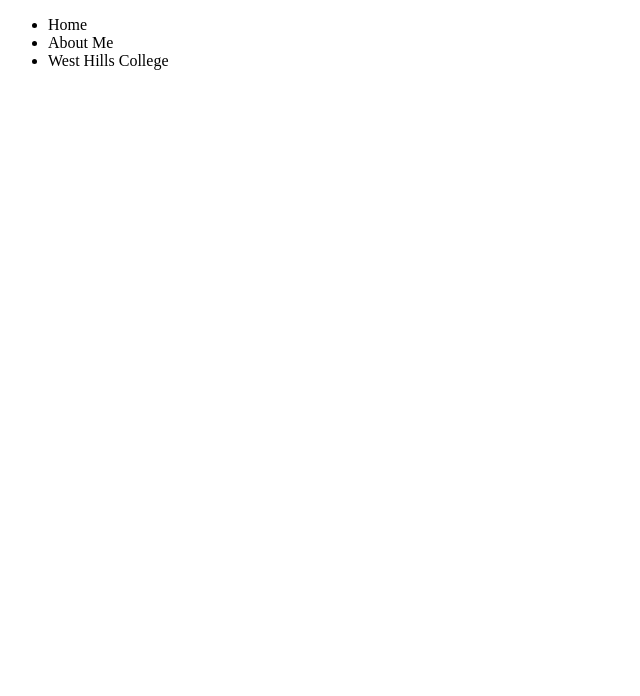
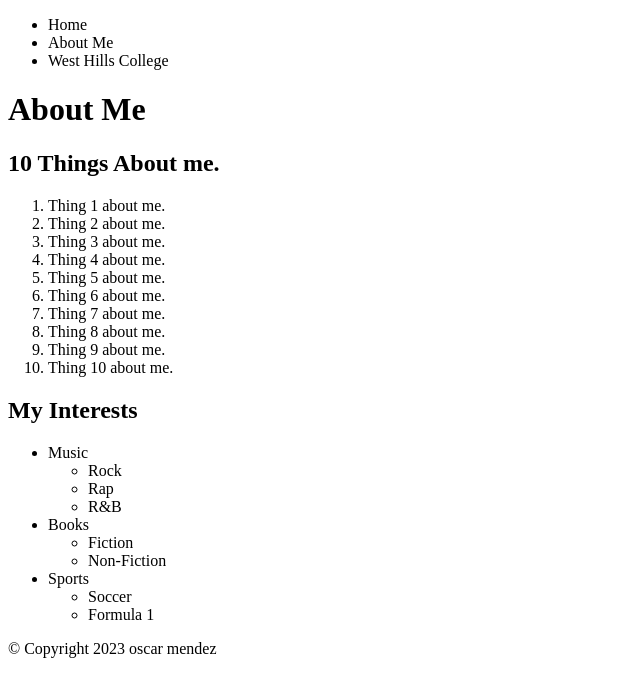
Before and after one commit to Faithfuloscar/COMP001A.LectureActivity3, a plain HTML site: page about.html in a window 1280 px wide. Shown: the whole page, without its empty margins (0-640 px from the left). Drawn offline with Linux system fonts and the light colour scheme.

Commit message:
finished

```diff
--- a/about.html
+++ b/about.html
@@ -3,7 +3,7 @@
 <head>
     <meta charset="UTF-8">
     <meta name="viewport" content="width=device-width, initial-scale=1.0">
-    <title>Oscar Mendez</title>
+    <title>Oscar Mendez:About Me</title>
         <!--This line adds a shortcut icon-->
         <link rel="shortcut icon" href="favicon-1 (1).ico">
 </head>
@@ -18,12 +18,54 @@
                 <li>West Hills College</li>
             </ul>
         </nav>
+        <h1>About Me</h1>
     </header>
     <main>
         <!--main content typically goes here-->
+        <!--example of a number ordered list-->
+        <article>
+            <h2>10 Things About me.</h2>
+            <ol>
+                <li>Thing 1 about me.</li>
+                <li>Thing 2 about me.</li>
+                <li>Thing 3 about me.</li>
+                <li>Thing 4 about me.</li>
+                <li>Thing 5 about me.</li>
+                <li>Thing 6 about me.</li>
+                <li>Thing 7 about me.</li>
+                <li>Thing 8 about me.</li>
+                <li>Thing 9 about me.</li>
+                <li>Thing 10 about me.</li>
+            </ol>
+        </article>
+        <article>
+            <h2>My Interests</h2>
+            <ul>
+                <li>Music
+                    <ul>
+                        <li>Rock</li>
+                        <li>Rap</li>
+                        <li>R&B</li>
+                    </ul>
+                </li>
+                <li>Books
+                    <ul>
+                        <li>Fiction</li>
+                        <li>Non-Fiction</li>
+                    </ul>
+                </li>
+                <li>Sports
+                    <ul>
+                        <li>Soccer</li>
+                        <li>Formula 1</li>
+                    </ul>
+                </li>
+            </ul>
+        </article>
     </main>
     <footer>
         <!--footer content typically goes here-->
+        <p>&copy; Copyright 2023 oscar mendez</p>
     </footer>
 </body>
 </html>
```
